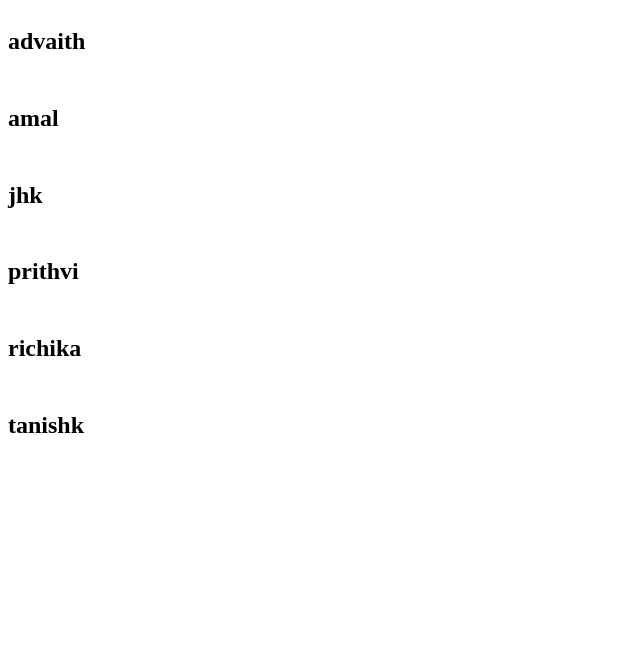
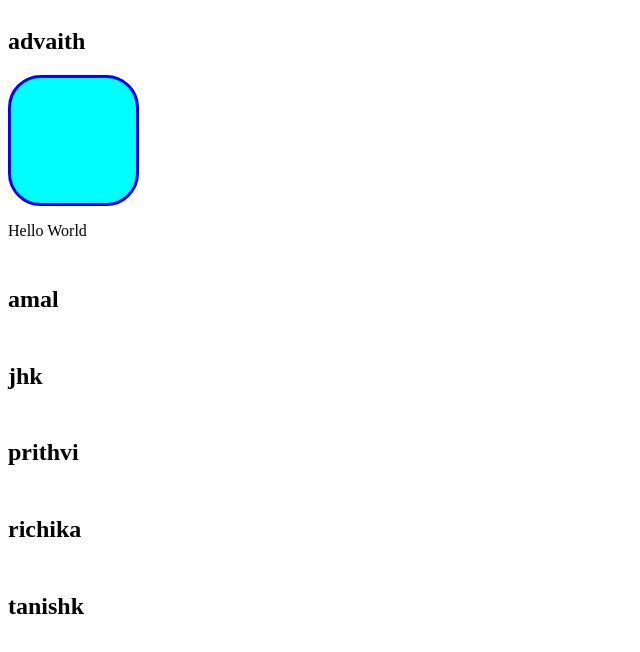
Before and after one commit to iammannat03/hyper-todo-list, a plain HTML site: page index.html in a window 1280 px wide. Shown: the whole page, without its empty margins (0-640 px from the left). Drawn offline with Linux system fonts and the light colour scheme.

Commit message:
added a box

```diff
--- a/index.html
+++ b/index.html
@@ -14,7 +14,11 @@
     <div class="flex-col">
         <div>
           <h2>advaith</h2>
-          <div></div>
+          <div>
+            <div class="advaith-ka-box">
+            </div>
+            <p>Hello World</p>
+          </div>
         </div>
         <div>
           <h2>amal</h2>
--- a/style.css
+++ b/style.css
@@ -19,3 +19,11 @@
   flex-direction: column;
   gap: 10px;
 }
+
+.advaith-ka-box {
+  height: 125px;
+  width: 125px;
+  background-color: aqua;
+  border: 3px solid blue;
+  border-radius: 25%;
+}
```
